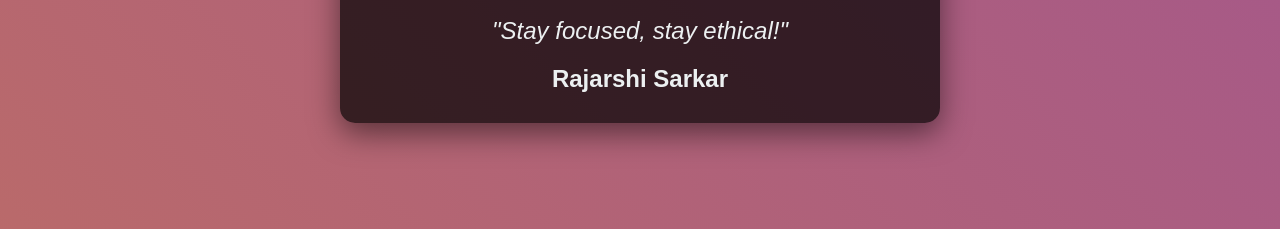
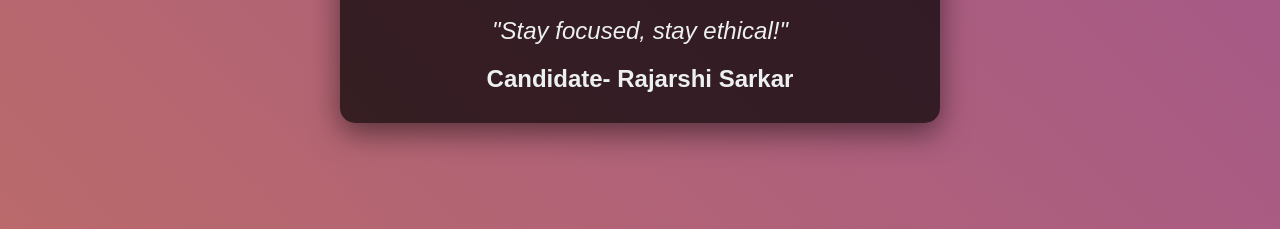
Before and after one commit to administrator91/reminder, a plain HTML site: page index.html in a window 1280 px wide. Shown: the part 571-800 px from the top of the page. Drawn offline with Linux system fonts and the light colour scheme.

Commit message:
Update index.html

```diff
--- a/index.html
+++ b/index.html
@@ -200,7 +200,7 @@
         <div class="quote" id="quote">"Stay focused, stay ethical!"</div>
 
         <!-- Name -->
-        <div class="name">Rajarshi Sarkar</div>
+        <div class="name">Candidate- Rajarshi Sarkar</div>
     </div>
 
     <script>
```
